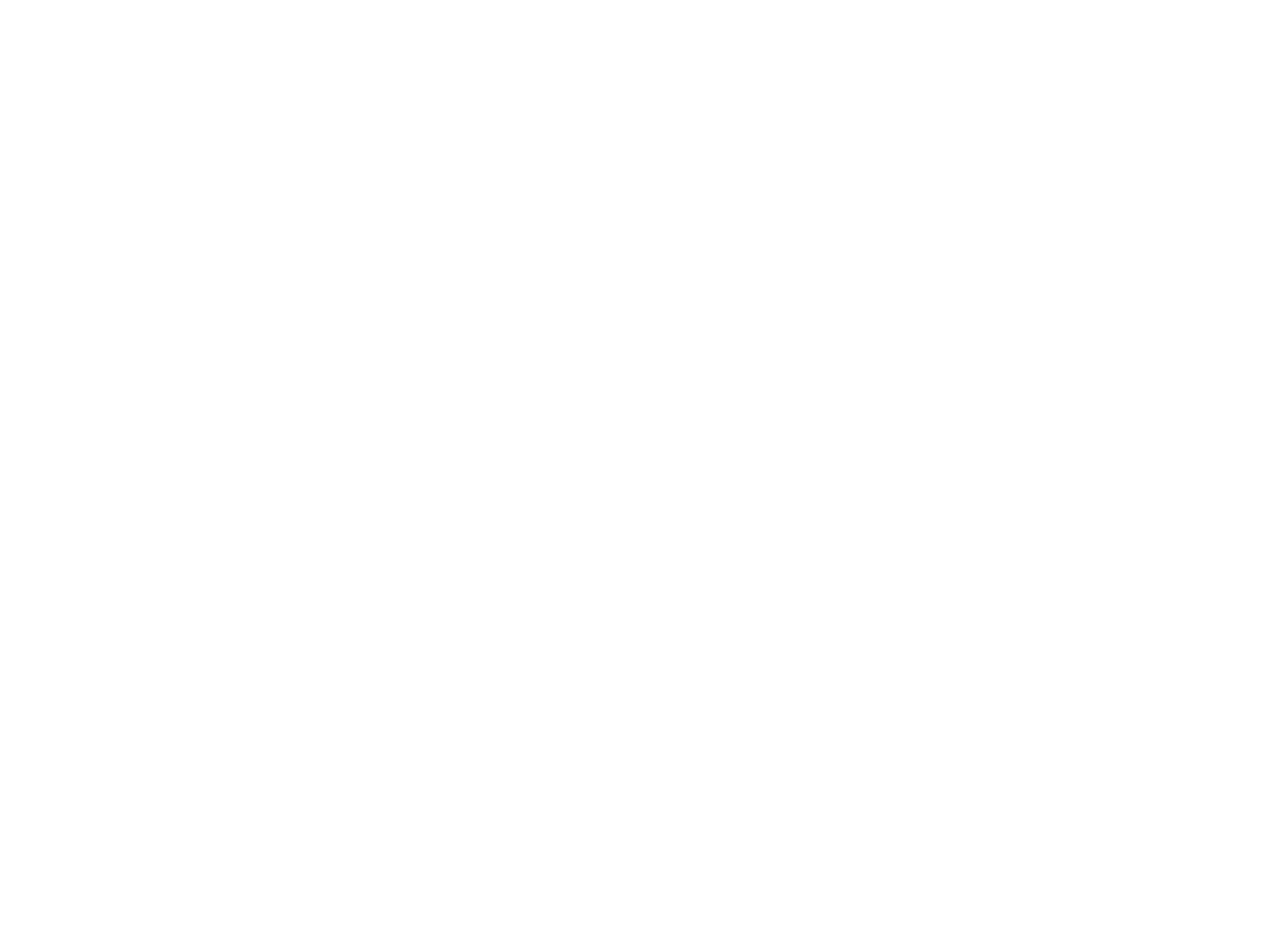
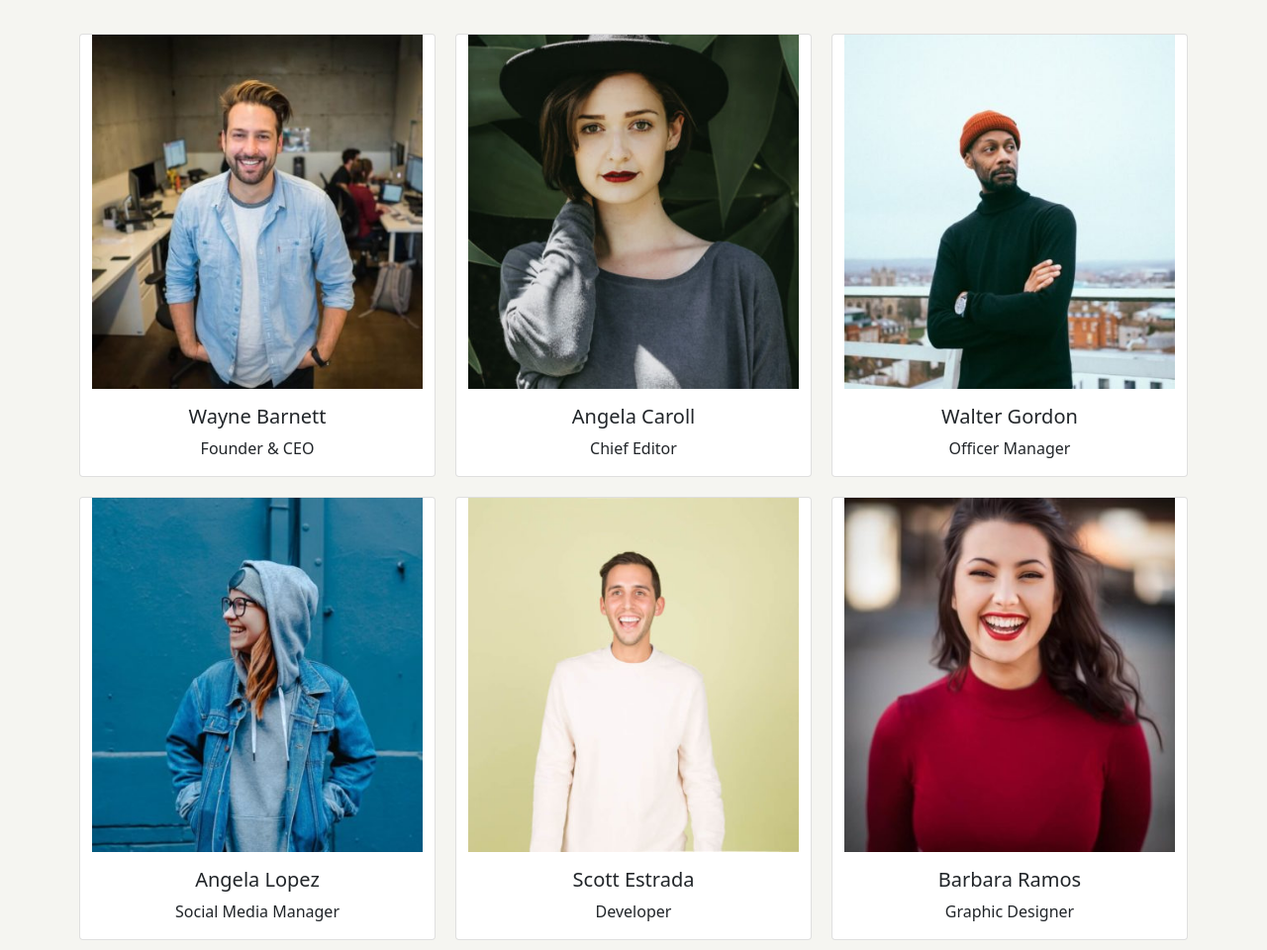
Before and after one commit to GabrielePalmaBool/js-our-team, a plain HTML site: page index.html in a window 1280 px wide. Shown: the whole page at 99% size. Before the commit the page ends 800 px from the top, so only its background shows below. Drawn offline with nearby package versions, Linux system fonts and the light colour scheme.

Commit message:
Create  const container and for with all references

```diff
--- a/Javascript/Jv.js
+++ b/Javascript/Jv.js
@@ -6,3 +6,125 @@ Utilizzando i dati forniti, creare un array di oggetti per rappresentare i membr
 
 
 //Svolgimento
+
+
+//creo l'oggetto team
+const Team = [
+
+    {
+        "nome": "Wayne",
+        "cognome": "Barnett",
+        "ruolo": "Founder & CEO",
+        "foto" : "img/img/wayne-barnett-founder-ceo.jpg"
+    },
+
+    {
+        "nome": "Angela",
+        "cognome": "Caroll",
+        "ruolo": "Chief Editor",
+        "foto" : "img/img/angela-caroll-chief-editor.jpg"
+    },
+
+    {
+        "nome": "Walter",
+        "cognome": "Gordon",
+        "ruolo": "Officer Manager",
+        "foto" : "img/img/walter-gordon-office-manager.jpg"
+    },
+
+    {
+        "nome": "Angela",
+        "cognome": "Lopez",
+        "ruolo": "Social Media Manager",
+        "foto" : "img/img/angela-lopez-social-media-manager.jpg"
+    },
+
+    {
+        "nome": "Scott",
+        "cognome": "Estrada",
+        "ruolo": "Developer",
+        "foto" : "img/img/scott-estrada-developer.jpg"
+    },
+
+    {
+        "nome": "Barbara",
+        "cognome": "Ramos",
+        "ruolo": "Graphic Designer",
+        "foto" : "img/img/barbara-ramos-graphic-designer.jpg"
+    }
+];
+
+
+// dichiaro l'elemento che ha per classe box
+const Container = document.querySelector(".row");
+
+
+for(let i=0; i<Team.length; i++){
+
+
+    let val= Team[i]
+
+    //Creo l'elemento all'interno del mio file html
+    const Box = document.createElement ("div");
+
+    //aggiungo la classe desiderata
+    Box.classList.add("card");
+
+
+
+    //Creo tag img all'interno del mio file html
+    const img = document.createElement ("img");
+
+    //acquisisco il percorso delle foto e lo passo all'attributo src del tag img
+    img.src = val.foto;
+
+
+
+
+    //Creo l'elemento all'interno del mio file html
+    const BoxT = document.createElement ("div");
+
+    //aggiungo la classe desiderata
+    BoxT.classList.add("card-body");
+
+
+
+
+    //Creo l'elemento all'interno del mio file html
+    const Title = document.createElement ("h5");
+
+    //aggiungo la classe desiderata
+    Title.classList.add("card-title");
+
+    //inserisco scritta all'interno del mio contenuto
+    Title.append(val.nome+" "+val.cognome);
+
+    //inserisco numero all'interno del quadrato il tag h1
+    BoxT.append(Title);
+
+
+    //Creo l'elemento all'interno del mio file html
+    const Text = document.createElement ("p");
+
+    //aggiungo la classe desiderata
+    Text.classList.add("card-text");
+
+    //inserisco scritta all'interno del mio contenuto
+    Text.append(val.ruolo);
+
+    //inserisco numero all'interno del quadrato il tag h1
+    BoxT.append(Text);
+
+
+
+    //inserisco numero all'interno del quadrato il tag h1
+    Box.append(img);
+
+    //inserisco numero all'interno del quadrato il tag h1
+    Box.append(BoxT);
+
+    //inserisco ogni blocco all'inerno del mio container
+    Container.append(Box);
+
+
+}
--- a/css/style.css
+++ b/css/style.css
@@ -4,3 +4,26 @@
     margin: 0;
     box-sizing: border-box;
 }
+
+
+
+/* MAIN */
+
+body {
+    background-color: rgb(245, 245, 241);
+}
+
+.card {
+    width: calc((100% / 3) - 20px);
+    margin: 10px;
+}
+
+.card img {
+    object-fit: cover;
+    width: 100%;
+    height: 100%;
+}
+
+.card-body{
+    text-align: center ;
+}
--- a/index.html
+++ b/index.html
@@ -15,6 +15,16 @@
 </head>
 <body>
 
+      <!-- Container di bootstrap -->
+      <div class="container ">
+
+        <div class="row  mt-4 justify-content-center">
+
+        </div>
+
+    </div>
+
+
 
     <!-- Link mio file Js-->
     <script type="text/javascript" src="Javascript/Jv.js"></script>
```
